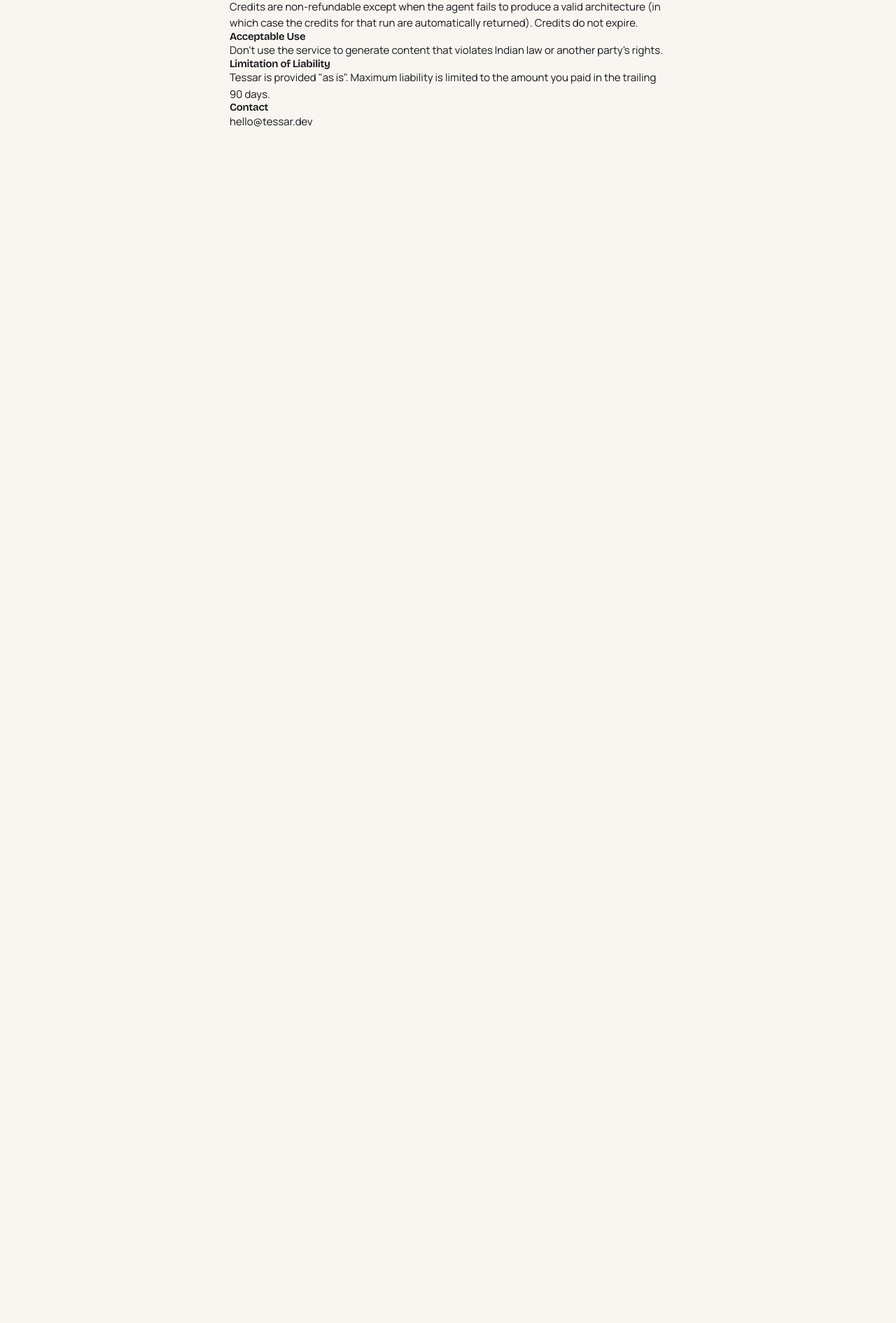
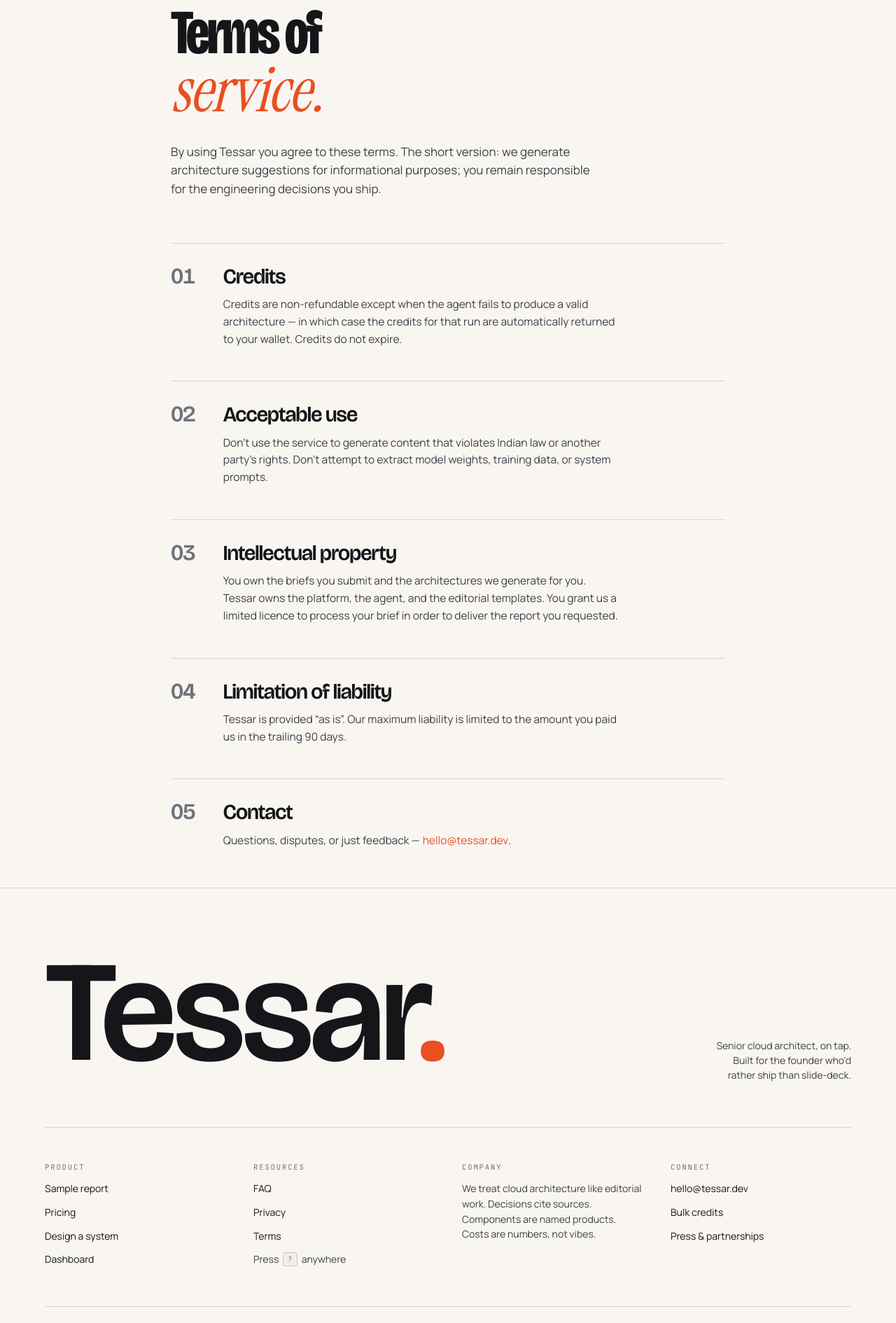
Before and after one commit to mukesh-jadhav/tesssar-next, a Next.js app: page /legal/terms in a window 1280 px wide. Shown: the part 201-2091 px from the top of the page at 70% size. Before the commit the page ends 800 px from the top, so only its background shows below. Built offline with nearby package versions, Linux system fonts and the light colour scheme; no server answers.

Commit message:
Phase 8 (UI) - Editorial footer + live status pill on marketing surfaces

```diff
--- a/src/app/legal/privacy/page.tsx
+++ b/src/app/legal/privacy/page.tsx
@@ -1,16 +1,71 @@
+import { Footer } from "@/components/shared/Footer";
+
 export const metadata = { title: "Privacy Policy" };
 
 export default function PrivacyPage() {
   return (
-    <div className="container max-w-2xl py-16 prose dark:prose-invert">
-      <h1>Privacy Policy</h1>
-      <p>We respect your privacy. Tessar stores: your Google account profile, the briefs you submit, the architectures we generate, and your purchase history.</p>
-      <h2>Data Residency</h2>
-      <p>User and architecture data is stored in Google Cloud Firestore in the <code>asia-south1</code> region by default.</p>
-      <h2>Third Parties</h2>
-      <p>We use Google Cloud&rsquo;s managed AI services for generation, Razorpay for payments, and Resend for receipts. We do not sell your data to anyone.</p>
-      <h2>Your Rights (DPDP 2023)</h2>
-      <p>You may request export or deletion of your data at any time by emailing hello@tessar.dev.</p>
+    <div className="min-h-screen bg-[hsl(var(--paper))]">
+      <div className="mx-auto w-full max-w-[920px] px-6 py-10 md:px-12 md:py-14 lg:px-16">
+        <div className="rule-dots flex items-baseline justify-between pb-4">
+          <span className="tag tag-accent">Legal</span>
+          <span className="eyebrow hidden md:inline">Updated June 2026</span>
+        </div>
+
+        <section className="m3-page-enter mt-12">
+          <h1 className="display-tight text-[clamp(2.6rem,7vw,6rem)] leading-[0.9] tracking-[-0.045em]">
+            Privacy,<br />
+            <span className="serif font-normal italic accent">plainly.</span>
+          </h1>
+          <p className="mt-8 max-w-[60ch] text-[17px] leading-[1.55] text-[hsl(var(--ink-2))]">
+            We collect what we need to deliver the product — nothing more —
+            and we don&apos;t sell it. Your briefs and the architectures we
+            generate stay yours.
+          </p>
+        </section>
+
+        <div className="mt-16 space-y-12">
+          <Clause num="01" heading="What we store">
+            Your Google account profile (name, email, photo), the briefs you
+            submit, the architectures we generate from them, and your purchase
+            history. Logs are retained for 30 days for debugging and abuse
+            prevention.
+          </Clause>
+          <Clause num="02" heading="Data residency">
+            User and architecture data is stored in Google Cloud Firestore in
+            the <code className="font-mono text-[13px] bg-[hsl(var(--paper-2))] px-1.5 py-0.5 rounded">asia-south1</code> region.
+            Backups stay within India.
+          </Clause>
+          <Clause num="03" heading="Third parties">
+            We use Google Cloud&apos;s managed AI services for generation,
+            Razorpay for payments, and Resend for receipts. None of these
+            parties receive your brief contents beyond what&apos;s strictly
+            required to perform their task. We do not sell your data.
+          </Clause>
+          <Clause num="04" heading="Your rights under DPDP 2023">
+            You may request export or deletion of your data at any time.
+            Send a one-liner to
+            <a href="mailto:hello@tessar.dev" className="ulgrow accent mx-1">hello@tessar.dev</a>
+            and we&apos;ll action it within 7 working days.
+          </Clause>
+          <Clause num="05" heading="Cookies & analytics">
+            We use a single first-party session cookie for authentication. No
+            third-party analytics, no ad pixels, no fingerprinting.
+          </Clause>
+        </div>
+      </div>
+      <Footer />
     </div>
   );
 }
+
+function Clause({ num, heading, children }: { num: string; heading: string; children: React.ReactNode }) {
+  return (
+    <article className="grid grid-cols-[auto_1fr] items-baseline gap-6 border-t border-[hsl(var(--line))] pt-8 md:gap-10">
+      <span className="display text-[32px] tracking-[-0.04em] text-[hsl(var(--ink-3))] tabular-nums">{num}</span>
+      <div>
+        <h2 className="display text-[clamp(1.4rem,2.4vw,1.9rem)] tracking-[-0.02em]">{heading}</h2>
+        <p className="mt-3 max-w-[60ch] text-[15.5px] leading-[1.6] text-[hsl(var(--ink-2))]">{children}</p>
+      </div>
+    </article>
+  );
+}
--- a/src/app/legal/terms/page.tsx
+++ b/src/app/legal/terms/page.tsx
@@ -1,18 +1,68 @@
+import { Footer } from "@/components/shared/Footer";
+
 export const metadata = { title: "Terms of Service" };
 
 export default function TermsPage() {
   return (
-    <div className="container max-w-2xl py-16 prose dark:prose-invert">
-      <h1>Terms of Service</h1>
-      <p>By using Tessar you agree to these terms. Tessar generates architecture suggestions for informational purposes; you remain responsible for engineering decisions you ship.</p>
-      <h2>Credits</h2>
-      <p>Credits are non-refundable except when the agent fails to produce a valid architecture (in which case the credits for that run are automatically returned). Credits do not expire.</p>
-      <h2>Acceptable Use</h2>
-      <p>Don't use the service to generate content that violates Indian law or another party's rights.</p>
-      <h2>Limitation of Liability</h2>
-      <p>Tessar is provided "as is". Maximum liability is limited to the amount you paid in the trailing 90 days.</p>
-      <h2>Contact</h2>
-      <p>hello@tessar.dev</p>
+    <div className="min-h-screen bg-[hsl(var(--paper))]">
+      <div className="mx-auto w-full max-w-[920px] px-6 py-10 md:px-12 md:py-14 lg:px-16">
+        <div className="rule-dots flex items-baseline justify-between pb-4">
+          <span className="tag tag-accent">Legal</span>
+          <span className="eyebrow hidden md:inline">Updated June 2026</span>
+        </div>
+
+        <section className="m3-page-enter mt-12">
+          <h1 className="display-tight text-[clamp(2.6rem,7vw,6rem)] leading-[0.9] tracking-[-0.045em]">
+            Terms of<br />
+            <span className="serif font-normal italic accent">service.</span>
+          </h1>
+          <p className="mt-8 max-w-[60ch] text-[17px] leading-[1.55] text-[hsl(var(--ink-2))]">
+            By using Tessar you agree to these terms. The short version:
+            we generate architecture suggestions for informational purposes;
+            you remain responsible for the engineering decisions you ship.
+          </p>
+        </section>
+
+        <div className="mt-16 space-y-12">
+          <Clause num="01" heading="Credits">
+            Credits are non-refundable except when the agent fails to produce a
+            valid architecture — in which case the credits for that run are
+            automatically returned to your wallet. Credits do not expire.
+          </Clause>
+          <Clause num="02" heading="Acceptable use">
+            Don&apos;t use the service to generate content that violates
+            Indian law or another party&apos;s rights. Don&apos;t attempt to
+            extract model weights, training data, or system prompts.
+          </Clause>
+          <Clause num="03" heading="Intellectual property">
+            You own the briefs you submit and the architectures we generate
+            for you. Tessar owns the platform, the agent, and the editorial
+            templates. You grant us a limited licence to process your brief
+            in order to deliver the report you requested.
+          </Clause>
+          <Clause num="04" heading="Limitation of liability">
+            Tessar is provided &ldquo;as is&rdquo;. Our maximum liability is
+            limited to the amount you paid us in the trailing 90 days.
+          </Clause>
+          <Clause num="05" heading="Contact">
+            Questions, disputes, or just feedback —
+            <a href="mailto:hello@tessar.dev" className="ulgrow accent ml-1">hello@tessar.dev</a>.
+          </Clause>
+        </div>
+      </div>
+      <Footer />
     </div>
   );
 }
+
+function Clause({ num, heading, children }: { num: string; heading: string; children: React.ReactNode }) {
+  return (
+    <article className="grid grid-cols-[auto_1fr] items-baseline gap-6 border-t border-[hsl(var(--line))] pt-8 md:gap-10">
+      <span className="display text-[32px] tracking-[-0.04em] text-[hsl(var(--ink-3))] tabular-nums">{num}</span>
+      <div>
+        <h2 className="display text-[clamp(1.4rem,2.4vw,1.9rem)] tracking-[-0.02em]">{heading}</h2>
+        <p className="mt-3 max-w-[60ch] text-[15.5px] leading-[1.6] text-[hsl(var(--ink-2))]">{children}</p>
+      </div>
+    </article>
+  );
+}
--- a/src/app/page.tsx
+++ b/src/app/page.tsx
@@ -1,6 +1,6 @@
 import Link from "next/link";
 import { getSessionUser } from "@/lib/firebase/auth";
-import { TessarLogo } from "@/components/shared/TessarLogo";
+import { Footer } from "@/components/shared/Footer";
 import { ScrollProgress } from "@/components/motion/ScrollProgress";
 import { FadeIn } from "@/components/motion/FadeIn";
 import {
@@ -350,23 +350,7 @@
       </section>
 
       {/* FOOTER */}
-      <footer className="border-t border-[hsl(var(--line))] bg-[hsl(var(--paper-2))] px-6 py-12 md:px-12">
-        <div className="mx-auto max-w-[1320px] flex flex-col md:flex-row items-start md:items-center justify-between gap-6">
-          <Link href="/" className="flex items-center gap-2.5" aria-label="Tessar home">
-            <TessarLogo variant="wordmark" size={30} className="text-[hsl(var(--ink))]" />
-          </Link>
-          <nav className="flex flex-wrap items-center gap-x-6 gap-y-2 text-[13px] text-[hsl(var(--ink-2))]">
-            <Link href="/sample" className="hover:text-[hsl(var(--ink))]">Sample</Link>
-            <Link href="/pricing" className="hover:text-[hsl(var(--ink))]">Pricing</Link>
-            <Link href="/legal/privacy" className="hover:text-[hsl(var(--ink))]">Privacy</Link>
-            <Link href="/legal/terms" className="hover:text-[hsl(var(--ink))]">Terms</Link>
-            <a href="mailto:hello@tessar.dev" className="hover:text-[hsl(var(--ink))]">hello@tessar.dev</a>
-          </nav>
-          <div className="font-mono text-[11px] uppercase tracking-[0.14em] text-[hsl(var(--ink-3))]">
-            © 2026 Tessar · Bengaluru · IST
-          </div>
-        </div>
-      </footer>
+      <Footer />
     </div>
   );
 }
--- a/src/app/pricing/page.tsx
+++ b/src/app/pricing/page.tsx
@@ -3,6 +3,7 @@
 import { ComparisonMatrix } from "@/components/billing/ComparisonMatrix";
 import { FAQ, type FAQItem } from "@/components/billing/FAQ";
 import { Magnetic } from "@/components/motion/Magnetic";
+import { Footer } from "@/components/shared/Footer";
 
 export const metadata = { title: "Credits" };
 
@@ -175,7 +176,7 @@
       </section>
 
       {/* FAQ */}
-      <section className="mt-24">
+      <section id="faq" className="mt-24 scroll-mt-24">
         <div className="flex items-baseline justify-between border-b border-[hsl(var(--line))] pb-5">
           <p className="section-num">Questions, answered</p>
           <p className="eyebrow hidden md:inline">Tap to expand</p>
@@ -213,6 +214,7 @@
         </div>
       </section>
       </div>
+      <Footer />
     </div>
   );
 }
--- a/src/components/shared/Footer.tsx
+++ b/src/components/shared/Footer.tsx
@@ -1,45 +1,82 @@
 import Link from "next/link";
 
+/**
+ * Editorial site footer for the marketing surfaces (`/`, `/pricing`,
+ * `/legal/*`). Four-column link grid (Product / Resources / Company /
+ * Connect), an oversized wordmark up top, and a utility bottom row with
+ * copyright, a live "All systems operational" status pill, and a craft line.
+ *
+ * Pure server component. The status dot's pulse and shimmering top rule run
+ * on CSS keyframes (defined in globals.css) so there's no client JS cost.
+ */
 export function Footer() {
+  const year = new Date().getFullYear();
+
   return (
     <footer className="relative border-t border-[hsl(var(--line))] bg-[hsl(var(--paper))]">
       <div className="mx-auto w-full max-w-[1480px] px-6 pb-12 pt-20 md:px-12 lg:px-16">
-        {/* Big wordmark */}
-        <div className="display text-[clamp(4rem,16vw,16rem)] leading-[0.85] tracking-[-0.05em]">
-          Tessar<span className="accent">.</span>
+        {/* Wordmark + tagline */}
+        <div className="grid items-end gap-8 md:grid-cols-[1fr_auto]">
+          <Link
+            href="/"
+            aria-label="Tessar — home"
+            className="display block leading-[0.82] tracking-[-0.05em] text-[clamp(4rem,16vw,15rem)]"
+          >
+            Tessar<span className="accent">.</span>
+          </Link>
+          <p className="max-w-[24ch] text-right text-[14px] leading-[1.5] text-[hsl(var(--ink-2))]">
+            Senior cloud architect, on tap. Built for the founder who&apos;d
+            rather ship than slide-deck.
+          </p>
         </div>
 
-        <div className="mt-14 grid gap-12 border-t border-[hsl(var(--line))] pt-10 md:grid-cols-[1.4fr_1fr_1fr_1fr]">
-          <div className="max-w-sm">
-            <p className="eyebrow">Manifesto</p>
-            <p className="mt-3 text-[15px] leading-relaxed text-[hsl(var(--ink-2))]">
+        {/* Link grid */}
+        <div className="mt-16 grid gap-y-12 gap-x-10 border-t border-[hsl(var(--line))] pt-12 sm:grid-cols-2 md:grid-cols-4">
+          <FooterCol heading="Product">
+            <FooterLink href="/sample">Sample report</FooterLink>
+            <FooterLink href="/pricing">Pricing</FooterLink>
+            <FooterLink href="/new">Design a system</FooterLink>
+            <FooterLink href="/dashboard">Dashboard</FooterLink>
+          </FooterCol>
+
+          <FooterCol heading="Resources">
+            <FooterLink href="/pricing#faq">FAQ</FooterLink>
+            <FooterLink href="/legal/privacy">Privacy</FooterLink>
+            <FooterLink href="/legal/terms">Terms</FooterLink>
+            <span className="inline-flex items-center gap-1.5 text-[14px] text-[hsl(var(--ink-2))]">
+              Press
+              <kbd className="font-mono text-[10px] uppercase tracking-wider text-[hsl(var(--ink-3))] border border-[hsl(var(--line-2))] bg-[hsl(var(--paper-2))] rounded px-1.5 py-[1px]">?</kbd>
+              <span>anywhere</span>
+            </span>
+          </FooterCol>
+
+          <FooterCol heading="Company">
+            <p className="text-[14px] leading-[1.55] text-[hsl(var(--ink-2))]">
               We treat cloud architecture like editorial work. Decisions cite
               sources. Components are named products. Costs are numbers, not
               vibes.
             </p>
-          </div>
-
-          <FooterCol heading="Product">
-            <FooterLink href="/sample">Sample report</FooterLink>
-            <FooterLink href="/pricing">Pricing</FooterLink>
-            <FooterLink href="/new">Design a system</FooterLink>
           </FooterCol>
 
-          <FooterCol heading="Resources">
-            <FooterLink href="/legal/terms">Terms</FooterLink>
-            <FooterLink href="/legal/privacy">Privacy</FooterLink>
-            <FooterLink href="mailto:hello@tessar.dev">Contact</FooterLink>
-          </FooterCol>
-
-          <FooterCol heading="From">
-            <span className="text-[15px] text-[hsl(var(--ink-2))]">
-              Built in Bengaluru,<br />running on Google Cloud.
-            </span>
+          <FooterCol heading="Connect">
+            <FooterLink href="mailto:hello@tessar.dev">hello@tessar.dev</FooterLink>
+            <FooterLink href="mailto:hello@tessar.dev?subject=Bulk%20credits">Bulk credits</FooterLink>
+            <FooterLink href="mailto:hello@tessar.dev?subject=Press">Press &amp; partnerships</FooterLink>
           </FooterCol>
         </div>
 
-        <div className="mt-12 flex flex-wrap items-center justify-between gap-4 border-t border-[hsl(var(--line))] pt-6 text-[12px] text-[hsl(var(--ink-3))]">
-          <div>© {new Date().getFullYear()} Tessar. All rights reserved.</div>
+        {/* Utility row */}
+        <div className="mt-14 flex flex-col items-start gap-5 border-t border-[hsl(var(--line))] pt-6 md:flex-row md:items-center md:justify-between">
+          <div className="font-mono text-[11px] uppercase tracking-[0.14em] text-[hsl(var(--ink-3))]">
+            © {year} Tessar
+          </div>
+
+          <StatusPill />
+
+          <div className="font-mono text-[11px] uppercase tracking-[0.14em] text-[hsl(var(--ink-3))]">
+            Designed in India <span className="opacity-60">·</span> Hosted on Google Cloud <span className="opacity-60">·</span>{" "}
+            <span className="text-[hsl(var(--ink-2))]">asia-south1</span>
+          </div>
         </div>
       </div>
     </footer>
@@ -49,16 +86,50 @@
 function FooterCol({ heading, children }: { heading: string; children: React.ReactNode }) {
   return (
     <div className="flex flex-col gap-3">
-      <p className="eyebrow">{heading}</p>
+      <p className="font-mono text-[10.5px] uppercase tracking-[0.18em] text-[hsl(var(--ink-3))]">
+        {heading}
+      </p>
       {children}
     </div>
   );
 }
 
 function FooterLink({ href, children }: { href: string; children: React.ReactNode }) {
+  const external = href.startsWith("mailto:") || href.startsWith("http");
+  if (external) {
+    return (
+      <a href={href} className="ulgrow w-fit text-[14px] text-[hsl(var(--ink))]">
+        {children}
+      </a>
+    );
+  }
   return (
-    <Link href={href} className="ulgrow text-[15px] text-[hsl(var(--ink))] w-fit">
+    <Link href={href} className="ulgrow w-fit text-[14px] text-[hsl(var(--ink))]">
       {children}
     </Link>
   );
 }
+
+/**
+ * Live status pill. Static green for now; the dot has a soft outward ping so
+ * the eye registers "alive" without it feeling like an alert. Kill-switched
+ * by the global `prefers-reduced-motion` block in `globals.css`.
+ */
+function StatusPill() {
+  return (
+    <a
+      href="https://status.tessar.dev"
+      target="_blank"
+      rel="noopener"
+      className="group inline-flex items-center gap-2 rounded-full border border-[hsl(var(--line))] bg-[hsl(var(--paper-2))] px-3 py-1.5 transition-colors hover:border-[hsl(var(--line-2))]"
+    >
+      <span className="relative inline-flex size-2">
+        <span className="absolute inset-0 rounded-full bg-[hsl(var(--good))] opacity-60 animate-status-ping" aria-hidden />
+        <span className="relative inline-flex size-2 rounded-full bg-[hsl(var(--good))]" />
+      </span>
+      <span className="font-mono text-[11px] uppercase tracking-[0.14em] text-[hsl(var(--ink-2))] group-hover:text-[hsl(var(--ink))] transition-colors">
+        All systems operational
+      </span>
+    </a>
+  );
+}
--- a/tailwind.config.ts
+++ b/tailwind.config.ts
@@ -183,12 +183,18 @@
           from: { opacity: "0", transform: "translateY(4px)" },
           to: { opacity: "1", transform: "translateY(0)" },
         },
+        "status-ping": {
+          "0%":   { transform: "scale(1)",   opacity: "0.6" },
+          "80%":  { transform: "scale(2.4)", opacity: "0" },
+          "100%": { transform: "scale(2.4)", opacity: "0" },
+        },
       },
       animation: {
         "accordion-down": "accordion-down 0.2s ease-out",
         "accordion-up": "accordion-up 0.2s ease-out",
         shimmer: "shimmer 2.5s linear infinite",
         "fade-in": "fade-in 0.4s ease-out",
+        "status-ping": "status-ping 2.6s cubic-bezier(0.16, 1, 0.3, 1) infinite",
       },
     },
   },
```
Also changed, not shown: 1 other file (tests, documents, lock files or other folders).
